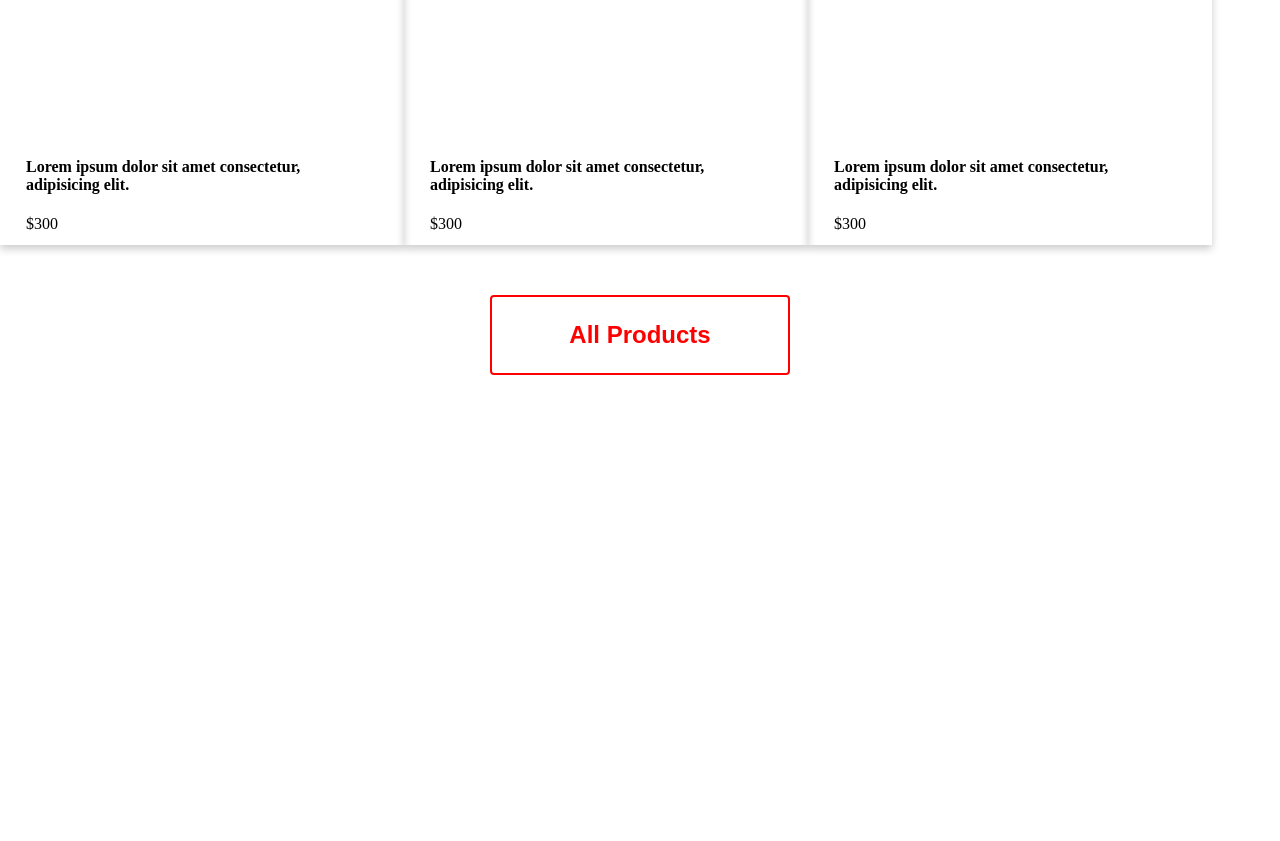
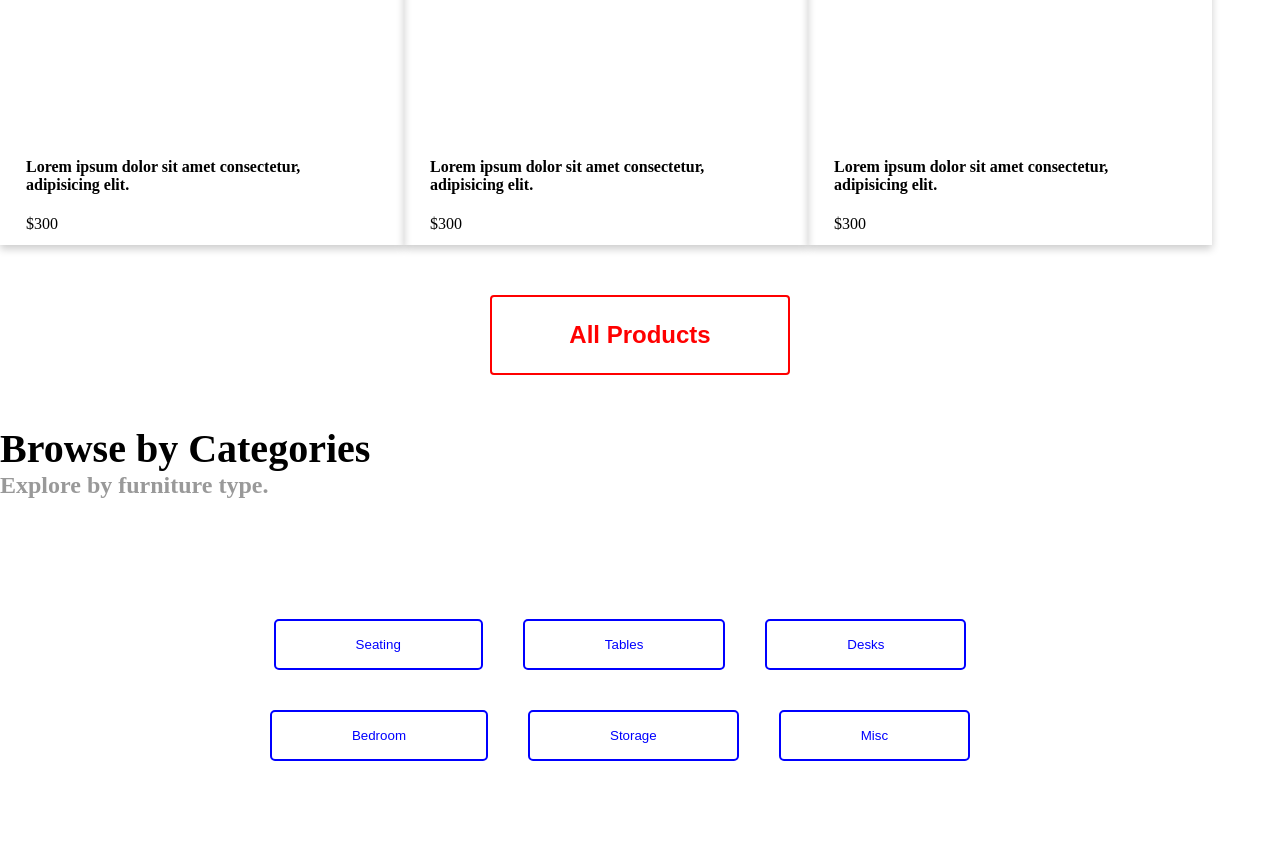
Before and after one commit to GabrielMontano17/BootcampCodigoChamba, a plain HTML site: page index.html in a window 1280 px wide. Shown: the part 1601-2442 px from the top of the page. Before the commit the page ends 2026 px from the top, so only its background shows below. Drawn offline with Linux system fonts and the light colour scheme.

Commit message:
boton categorias

```diff
--- a/css/styles.css
+++ b/css/styles.css
@@ -140,3 +140,42 @@ ul li {
       color: white;
       cursor: pointer;
   }
+
+  .header-categories {
+      margin-bottom: 2vh;
+  }
+  .header-categories h2{
+      font-size: 5vh;
+      margin: 0;
+  }
+
+  .header-categories h3 {
+      color: #999;
+      font-size: 3vh;
+      margin: 0;
+  }
+
+  .categories {
+      display: flex;
+      flex-wrap: wrap;
+      justify-content: center;
+      align-items: center;
+      margin: 10vh 20vh;
+  }
+  .categories-button {
+      margin-top: 5vh;
+      margin-right: 5vh;
+  }
+  .categories-button button{
+      padding: 2vh 10vh;
+      background: transparent;
+      border: 2px solid blue;
+      color: blue;
+      border-radius: 5px;
+  }
+
+    .categories-button button:hover{
+        color: white;
+        background-color: blue;
+        cursor: pointer;
+    }
--- a/index.html
+++ b/index.html
@@ -84,5 +84,31 @@
             <button class="btn-all">All Products</button>
         </div>
     </div>
+    <div>
+        <div class="header-categories">
+            <h2>Browse by Categories</h2>
+            <h3>Explore by furniture type.</h3>
+        </div>
+        <div class="categories">
+            <div class="categories-button">
+                <button>Seating</button>
+            </div>
+            <div class="categories-button">
+                <button>Tables</button>
+            </div>
+            <div class="categories-button">
+                <button>Desks</button>
+            </div>
+            <div class="categories-button">
+                <button>Bedroom</button>
+            </div>
+            <div class="categories-button">
+                <button>Storage</button>
+            </div>
+            <div class="categories-button">
+                <button>Misc</button>
+            </div>
+        </div>
+    </div>
 </body>
 </html>
```
